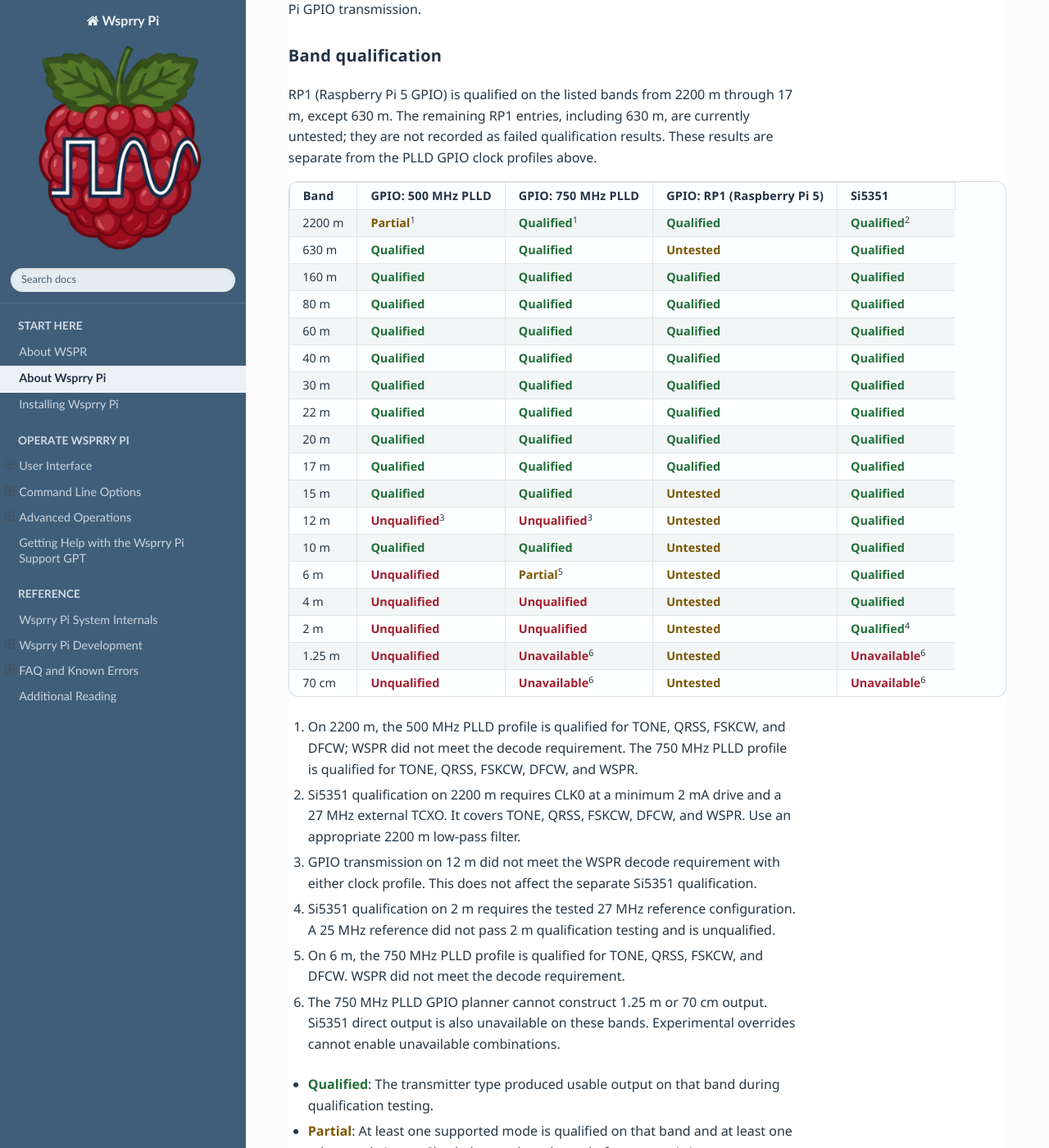
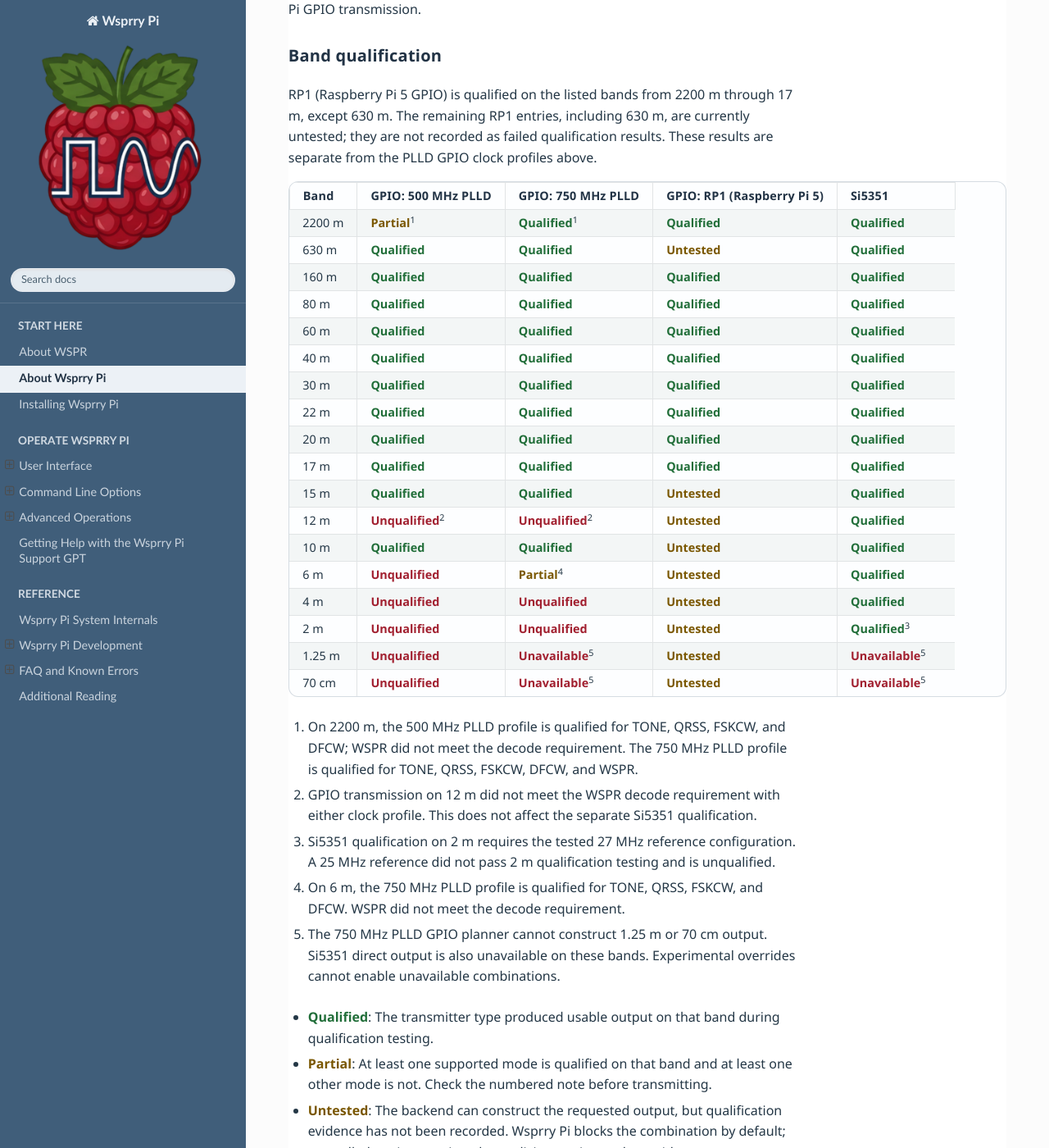
Before and after one commit to WsprryPi/Wsprry_Pi_Docs, a Sphinx documentation site: the page built from docs/About_Wsprry_Pi/index.md, in a window 1280 px wide and 1400 px high, scrolled down 3589 px. Shown: the whole window at 82% size. Built offline with Sphinx 7.4.7 and the Read the Docs theme 3.1.0, drawn with Linux system fonts in a browser that asks for light colours.

Commit message:
docs: remove Si5351 2200 m qualification footnote

```diff
--- a/docs/About_Wsprry_Pi/index.md
+++ b/docs/About_Wsprry_Pi/index.md
@@ -99,7 +99,7 @@
 
 | Band | GPIO: 500 MHz PLLD | GPIO: 750 MHz PLLD | GPIO: RP1 (Raspberry Pi 5) | Si5351 |
 | --- | --- | --- | --- | --- |
-| 2200 m | <span class="qualification-status qualification-status--partial">Partial</span><sup>1</sup> | <span class="qualification-status qualification-status--qualified">Qualified</span><sup>1</sup> | <span class="qualification-status qualification-status--qualified">Qualified</span> | <span class="qualification-status qualification-status--qualified">Qualified</span><sup>2</sup> |
+| 2200 m | <span class="qualification-status qualification-status--partial">Partial</span><sup>1</sup> | <span class="qualification-status qualification-status--qualified">Qualified</span><sup>1</sup> | <span class="qualification-status qualification-status--qualified">Qualified</span> | <span class="qualification-status qualification-status--qualified">Qualified</span> |
 | 630 m | <span class="qualification-status qualification-status--qualified">Qualified</span> | <span class="qualification-status qualification-status--qualified">Qualified</span> | <span class="qualification-status qualification-status--untested">Untested</span> | <span class="qualification-status qualification-status--qualified">Qualified</span> |
 | 160 m | <span class="qualification-status qualification-status--qualified">Qualified</span> | <span class="qualification-status qualification-status--qualified">Qualified</span> | <span class="qualification-status qualification-status--qualified">Qualified</span> | <span class="qualification-status qualification-status--qualified">Qualified</span> |
 | 80 m | <span class="qualification-status qualification-status--qualified">Qualified</span> | <span class="qualification-status qualification-status--qualified">Qualified</span> | <span class="qualification-status qualification-status--qualified">Qualified</span> | <span class="qualification-status qualification-status--qualified">Qualified</span> |
@@ -110,20 +110,19 @@
 | 20 m | <span class="qualification-status qualification-status--qualified">Qualified</span> | <span class="qualification-status qualification-status--qualified">Qualified</span> | <span class="qualification-status qualification-status--qualified">Qualified</span> | <span class="qualification-status qualification-status--qualified">Qualified</span> |
 | 17 m | <span class="qualification-status qualification-status--qualified">Qualified</span> | <span class="qualification-status qualification-status--qualified">Qualified</span> | <span class="qualification-status qualification-status--qualified">Qualified</span> | <span class="qualification-status qualification-status--qualified">Qualified</span> |
 | 15 m | <span class="qualification-status qualification-status--qualified">Qualified</span> | <span class="qualification-status qualification-status--qualified">Qualified</span> | <span class="qualification-status qualification-status--untested">Untested</span> | <span class="qualification-status qualification-status--qualified">Qualified</span> |
-| 12 m | <span class="qualification-status qualification-status--unqualified">Unqualified</span><sup>3</sup> | <span class="qualification-status qualification-status--unqualified">Unqualified</span><sup>3</sup> | <span class="qualification-status qualification-status--untested">Untested</span> | <span class="qualification-status qualification-status--qualified">Qualified</span> |
+| 12 m | <span class="qualification-status qualification-status--unqualified">Unqualified</span><sup>2</sup> | <span class="qualification-status qualification-status--unqualified">Unqualified</span><sup>2</sup> | <span class="qualification-status qualification-status--untested">Untested</span> | <span class="qualification-status qualification-status--qualified">Qualified</span> |
 | 10 m | <span class="qualification-status qualification-status--qualified">Qualified</span> | <span class="qualification-status qualification-status--qualified">Qualified</span> | <span class="qualification-status qualification-status--untested">Untested</span> | <span class="qualification-status qualification-status--qualified">Qualified</span> |
-| 6 m | <span class="qualification-status qualification-status--unqualified">Unqualified</span> | <span class="qualification-status qualification-status--partial">Partial</span><sup>5</sup> | <span class="qualification-status qualification-status--untested">Untested</span> | <span class="qualification-status qualification-status--qualified">Qualified</span> |
+| 6 m | <span class="qualification-status qualification-status--unqualified">Unqualified</span> | <span class="qualification-status qualification-status--partial">Partial</span><sup>4</sup> | <span class="qualification-status qualification-status--untested">Untested</span> | <span class="qualification-status qualification-status--qualified">Qualified</span> |
 | 4 m | <span class="qualification-status qualification-status--unqualified">Unqualified</span> | <span class="qualification-status qualification-status--unqualified">Unqualified</span> | <span class="qualification-status qualification-status--untested">Untested</span> | <span class="qualification-status qualification-status--qualified">Qualified</span> |
-| 2 m | <span class="qualification-status qualification-status--unqualified">Unqualified</span> | <span class="qualification-status qualification-status--unqualified">Unqualified</span> | <span class="qualification-status qualification-status--untested">Untested</span> | <span class="qualification-status qualification-status--qualified">Qualified</span><sup>4</sup> |
-| 1.25 m | <span class="qualification-status qualification-status--unqualified">Unqualified</span> | <span class="qualification-status qualification-status--unavailable">Unavailable</span><sup>6</sup> | <span class="qualification-status qualification-status--untested">Untested</span> | <span class="qualification-status qualification-status--unavailable">Unavailable</span><sup>6</sup> |
-| 70 cm | <span class="qualification-status qualification-status--unqualified">Unqualified</span> | <span class="qualification-status qualification-status--unavailable">Unavailable</span><sup>6</sup> | <span class="qualification-status qualification-status--untested">Untested</span> | <span class="qualification-status qualification-status--unavailable">Unavailable</span><sup>6</sup> |
+| 2 m | <span class="qualification-status qualification-status--unqualified">Unqualified</span> | <span class="qualification-status qualification-status--unqualified">Unqualified</span> | <span class="qualification-status qualification-status--untested">Untested</span> | <span class="qualification-status qualification-status--qualified">Qualified</span><sup>3</sup> |
+| 1.25 m | <span class="qualification-status qualification-status--unqualified">Unqualified</span> | <span class="qualification-status qualification-status--unavailable">Unavailable</span><sup>5</sup> | <span class="qualification-status qualification-status--untested">Untested</span> | <span class="qualification-status qualification-status--unavailable">Unavailable</span><sup>5</sup> |
+| 70 cm | <span class="qualification-status qualification-status--unqualified">Unqualified</span> | <span class="qualification-status qualification-status--unavailable">Unavailable</span><sup>5</sup> | <span class="qualification-status qualification-status--untested">Untested</span> | <span class="qualification-status qualification-status--unavailable">Unavailable</span><sup>5</sup> |
 
 1. On 2200 m, the 500 MHz PLLD profile is qualified for TONE, QRSS, FSKCW, and DFCW; WSPR did not meet the decode requirement. The 750 MHz PLLD profile is qualified for TONE, QRSS, FSKCW, DFCW, and WSPR.
-2. Si5351 qualification on 2200 m requires CLK0 at a minimum 2 mA drive and a 27 MHz external TCXO. It covers TONE, QRSS, FSKCW, DFCW, and WSPR. Use an appropriate 2200 m low-pass filter.
-3. GPIO transmission on 12 m did not meet the WSPR decode requirement with either clock profile. This does not affect the separate Si5351 qualification.
-4. Si5351 qualification on 2 m requires the tested 27 MHz reference configuration. A 25 MHz reference did not pass 2 m qualification testing and is unqualified.
-5. On 6 m, the 750 MHz PLLD profile is qualified for TONE, QRSS, FSKCW, and DFCW. WSPR did not meet the decode requirement.
-6. The 750 MHz PLLD GPIO planner cannot construct 1.25 m or 70 cm output. Si5351 direct output is also unavailable on these bands. Experimental overrides cannot enable unavailable combinations.
+2. GPIO transmission on 12 m did not meet the WSPR decode requirement with either clock profile. This does not affect the separate Si5351 qualification.
+3. Si5351 qualification on 2 m requires the tested 27 MHz reference configuration. A 25 MHz reference did not pass 2 m qualification testing and is unqualified.
+4. On 6 m, the 750 MHz PLLD profile is qualified for TONE, QRSS, FSKCW, and DFCW. WSPR did not meet the decode requirement.
+5. The 750 MHz PLLD GPIO planner cannot construct 1.25 m or 70 cm output. Si5351 direct output is also unavailable on these bands. Experimental overrides cannot enable unavailable combinations.
 
 - <span class="qualification-status qualification-status--qualified">Qualified</span>: The transmitter type produced usable output on that band during qualification testing.
 - <span class="qualification-status qualification-status--partial">Partial</span>: At least one supported mode is qualified on that band and at least one other mode is not. Check the numbered note before transmitting.
```
